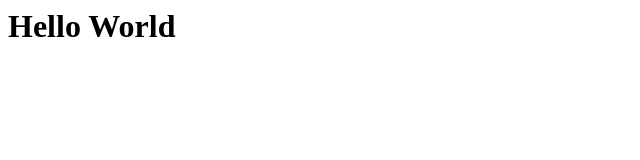
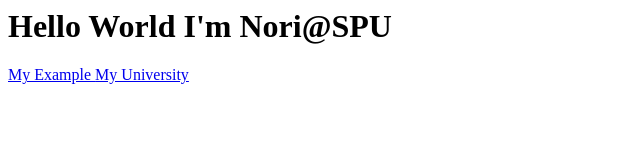
Before and after one commit to Tatsunori-Kato-Spu/Tatsunori-Kato-Spu.github.io, a plain HTML site: page index.html in a window 1280 px wide. Shown: the whole page, without its empty margins (0-640 px from the left). Drawn offline with Linux system fonts and the light colour scheme.

Commit message:
Update index.html

```diff
--- a/index.html
+++ b/index.html
@@ -1 +1,3 @@
-<h1>Hello World </h1>
+<h1>Hello World I'm Nori@SPU </h1>
+<a href='https://Tatsunori-Kato-Spu.github.io/Example'>My Example </a>
+<a href='https://spu.ac.th'>My University </a>
```
